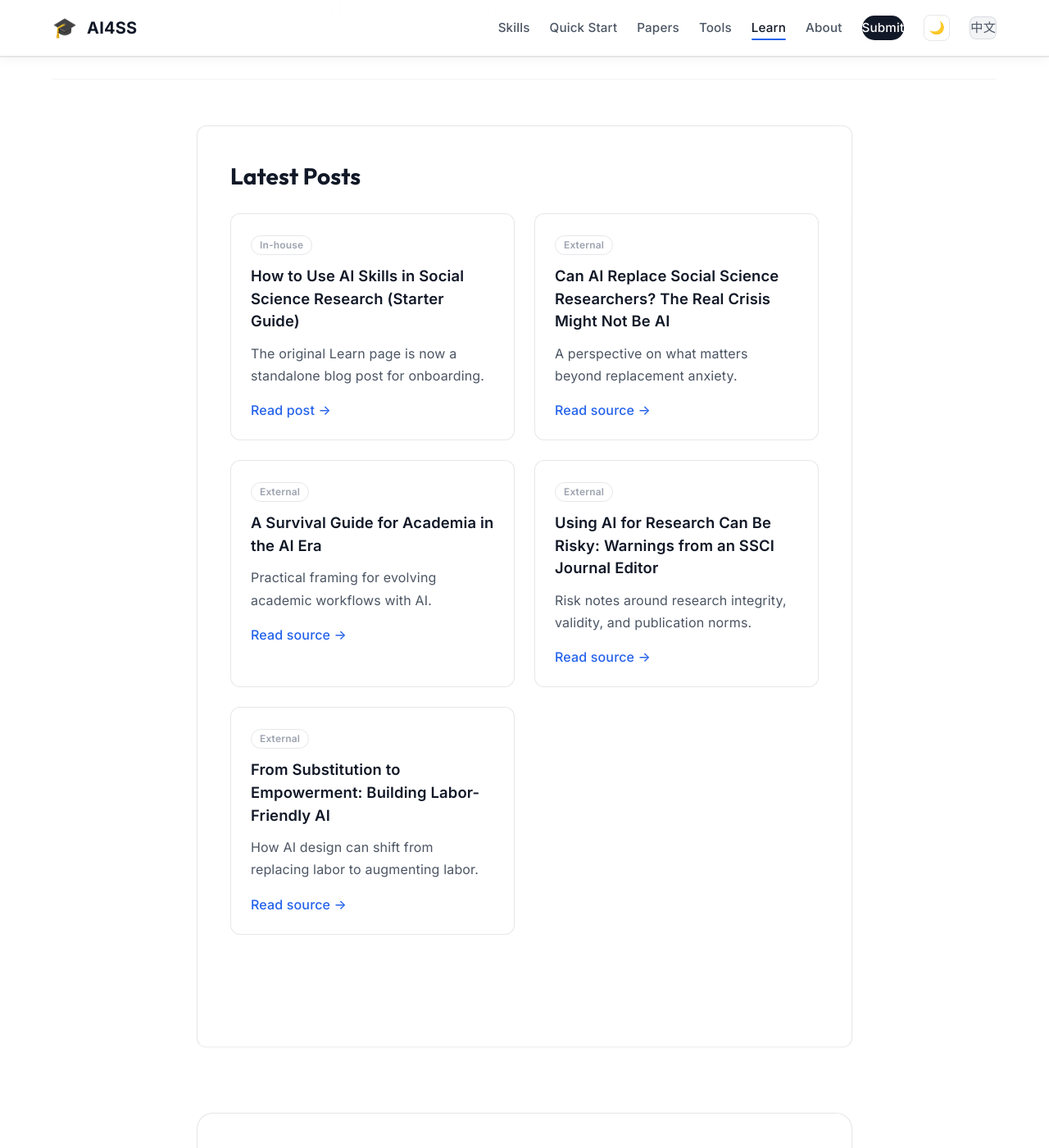
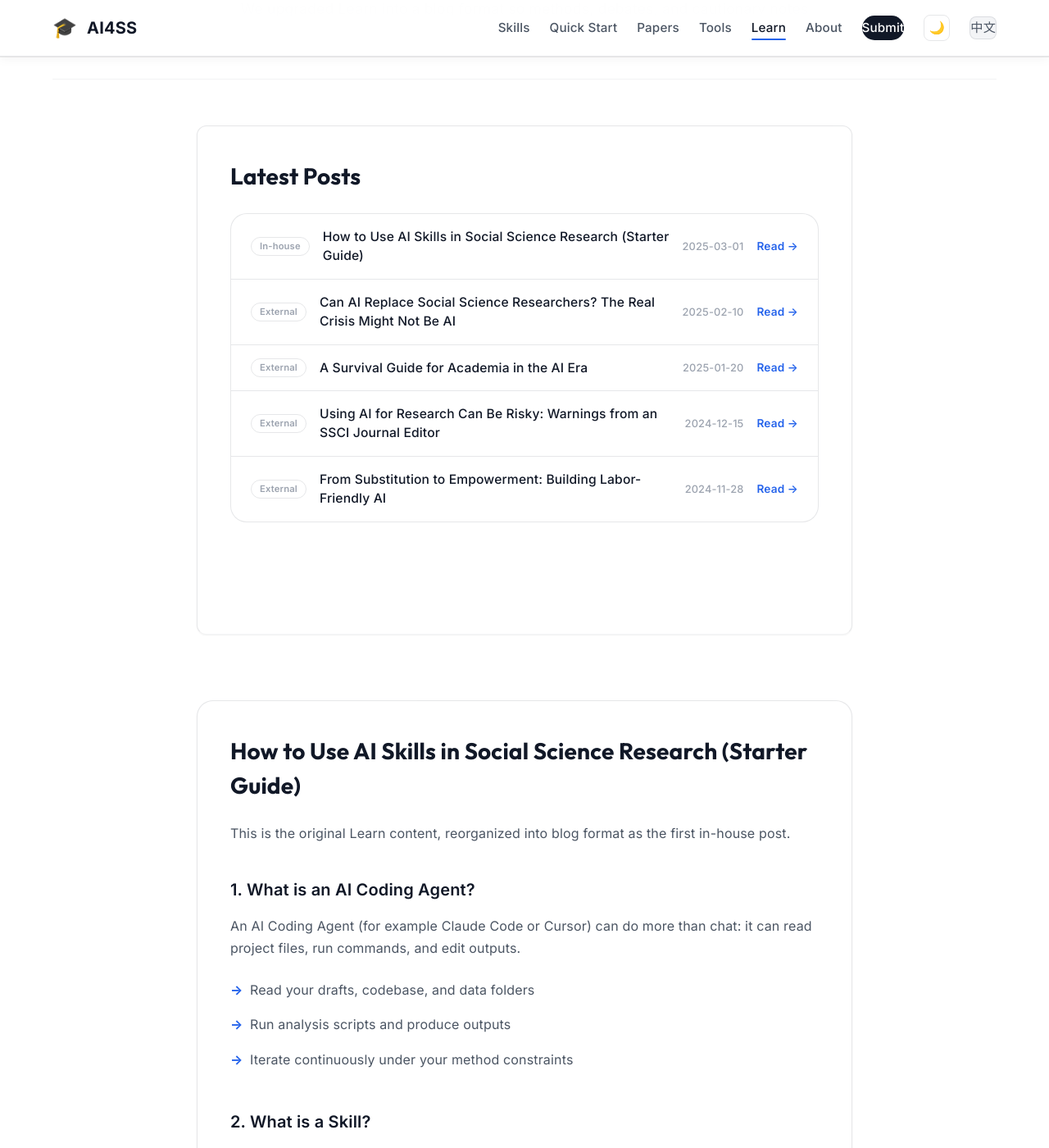
Before and after one commit to mamingsuper/Skills4SocialScience, a Jekyll site: the page built from pages/learn.html, in a window 1280 px wide and 1400 px high, scrolled down 247 px. Shown: the whole window at 82% size. Built offline with Jekyll 4.4.1, drawn with Linux system fonts in a browser that asks for light colours.

Commit message:
feat(learn): redesign blog list as horizontal rows with dates
Replace grid card layout with a clean horizontal list style.
Each row shows: tag badge | title (flex) | date | read arrow.
Applies to both English and Chinese learn pages.

Co-authored-by: Copilot <223556219+Copilot@users.noreply.github.com>

```diff
--- a/pages/learn.html
+++ b/pages/learn.html
@@ -18,56 +18,84 @@ permalink: /pages/learn.html
     <link rel="stylesheet" href="{{ site.baseurl }}/assets/css/learn.css">
     <style>
         .blog-list {
-            display: grid;
-            grid-template-columns: repeat(auto-fit, minmax(280px, 1fr));
-            gap: var(--space-lg);
+            display: flex;
+            flex-direction: column;
             margin-bottom: var(--space-3xl);
+            border: 1px solid var(--border-default);
+            border-radius: var(--border-radius-lg);
+            overflow: hidden;
+            background: white;
         }
 
-        .blog-card {
-            background: white;
-            border: 1px solid var(--border-default);
-            border-radius: var(--border-radius);
-            padding: var(--space-lg);
-            transition: transform 0.2s ease, box-shadow 0.2s ease;
+        .blog-row {
+            display: flex;
+            align-items: center;
+            padding: var(--space-md) var(--space-lg);
+            border-bottom: 1px solid var(--border-default);
+            gap: var(--space-md);
+            text-decoration: none;
+            color: inherit;
+            transition: background 0.15s ease;
         }
 
-        .blog-card:hover {
-            transform: translateY(-3px);
-            box-shadow: var(--shadow-md);
+        .blog-row:last-child {
+            border-bottom: none;
+        }
+
+        .blog-row:hover {
+            background: var(--bg-subtle, #f9fafb);
         }
 
         .blog-tag {
-            display: inline-block;
-            font-size: 0.75rem;
+            flex-shrink: 0;
+            font-size: 0.7rem;
             font-weight: 600;
             color: var(--text-tertiary);
             border: 1px solid var(--border-default);
             border-radius: var(--border-radius-full);
             padding: 2px 10px;
-            margin-bottom: var(--space-sm);
+            white-space: nowrap;
+            min-width: 68px;
+            text-align: center;
         }
 
-        .blog-card h3 {
-            margin: 0 0 var(--space-sm) 0;
-            font-size: 1.15rem;
+        .blog-row-title {
+            flex: 1;
+            font-size: 0.975rem;
+            font-weight: 500;
             line-height: 1.5;
+            color: var(--text-primary);
         }
 
-        .blog-card p {
-            margin: 0 0 var(--space-md) 0;
-            color: var(--text-secondary);
-            line-height: 1.7;
+        .blog-row-meta {
+            flex-shrink: 0;
+            display: flex;
+            align-items: center;
+            gap: var(--space-md);
         }
 
-        .blog-link {
+        .blog-date {
+            font-size: 0.8rem;
+            color: var(--text-tertiary);
+            white-space: nowrap;
+        }
+
+        .blog-arrow {
+            font-size: 0.85rem;
             color: var(--accent-secondary);
             font-weight: 600;
-            text-decoration: none;
+            white-space: nowrap;
         }
 
-        .blog-link:hover {
-            text-decoration: underline;
+        @media (max-width: 640px) {
+            .blog-row {
+                flex-wrap: wrap;
+                gap: var(--space-sm);
+            }
+            .blog-row-meta {
+                width: 100%;
+                justify-content: space-between;
+            }
         }
 
         .post-content {
@@ -118,40 +146,50 @@ permalink: /pages/learn.html
             <section class="learn-section">
                 <h2>Latest Posts</h2>
                 <div class="blog-list">
-                    <article class="blog-card">
+                    <a href="#post-learn-guide" class="blog-row">
                         <span class="blog-tag">In-house</span>
-                        <h3>How to Use AI Skills in Social Science Research (Starter Guide)</h3>
-                        <p>The original Learn page is now a standalone blog post for onboarding.</p>
-                        <a href="#post-learn-guide" class="blog-link">Read post →</a>
-                    </article>
+                        <span class="blog-row-title">How to Use AI Skills in Social Science Research (Starter Guide)</span>
+                        <span class="blog-row-meta">
+                            <span class="blog-date">2025-03-01</span>
+                            <span class="blog-arrow">Read →</span>
+                        </span>
+                    </a>
 
-                    <article class="blog-card">
+                    <a href="https://mp.weixin.qq.com/s/NeijVs31VZrR11puhVNxDQ" target="_blank" rel="noopener noreferrer" class="blog-row">
                         <span class="blog-tag">External</span>
-                        <h3>Can AI Replace Social Science Researchers? The Real Crisis Might Not Be AI</h3>
-                        <p>A perspective on what matters beyond replacement anxiety.</p>
-                        <a href="https://mp.weixin.qq.com/s/NeijVs31VZrR11puhVNxDQ" target="_blank" rel="noopener noreferrer" class="blog-link">Read source →</a>
-                    </article>
+                        <span class="blog-row-title">Can AI Replace Social Science Researchers? The Real Crisis Might Not Be AI</span>
+                        <span class="blog-row-meta">
+                            <span class="blog-date">2025-02-10</span>
+                            <span class="blog-arrow">Read →</span>
+                        </span>
+                    </a>
 
-                    <article class="blog-card">
+                    <a href="https://mp.weixin.qq.com/s/Ac-j-o53xYPOthsjwzLN1g" target="_blank" rel="noopener noreferrer" class="blog-row">
                         <span class="blog-tag">External</span>
-                        <h3>A Survival Guide for Academia in the AI Era</h3>
-                        <p>Practical framing for evolving academic workflows with AI.</p>
-                        <a href="https://mp.weixin.qq.com/s/Ac-j-o53xYPOthsjwzLN1g" target="_blank" rel="noopener noreferrer" class="blog-link">Read source →</a>
-                    </article>
+                        <span class="blog-row-title">A Survival Guide for Academia in the AI Era</span>
+                        <span class="blog-row-meta">
+                            <span class="blog-date">2025-01-20</span>
+                            <span class="blog-arrow">Read →</span>
+                        </span>
+                    </a>
 
-                    <article class="blog-card">
+                    <a href="https://mp.weixin.qq.com/s/auTceFJIYTTyt2HGaFxNag" target="_blank" rel="noopener noreferrer" class="blog-row">
                         <span class="blog-tag">External</span>
-                        <h3>Using AI for Research Can Be Risky: Warnings from an SSCI Journal Editor</h3>
-                        <p>Risk notes around research integrity, validity, and publication norms.</p>
-                        <a href="https://mp.weixin.qq.com/s/auTceFJIYTTyt2HGaFxNag" target="_blank" rel="noopener noreferrer" class="blog-link">Read source →</a>
-                    </article>
+                        <span class="blog-row-title">Using AI for Research Can Be Risky: Warnings from an SSCI Journal Editor</span>
+                        <span class="blog-row-meta">
+                            <span class="blog-date">2024-12-15</span>
+                            <span class="blog-arrow">Read →</span>
+                        </span>
+                    </a>
 
-                    <article class="blog-card">
+                    <a href="https://mp.weixin.qq.com/s/NvgsCQLwU94NPsq_0E-vyg" target="_blank" rel="noopener noreferrer" class="blog-row">
                         <span class="blog-tag">External</span>
-                        <h3>From Substitution to Empowerment: Building Labor-Friendly AI</h3>
-                        <p>How AI design can shift from replacing labor to augmenting labor.</p>
-                        <a href="https://mp.weixin.qq.com/s/NvgsCQLwU94NPsq_0E-vyg" target="_blank" rel="noopener noreferrer" class="blog-link">Read source →</a>
-                    </article>
+                        <span class="blog-row-title">From Substitution to Empowerment: Building Labor-Friendly AI</span>
+                        <span class="blog-row-meta">
+                            <span class="blog-date">2024-11-28</span>
+                            <span class="blog-arrow">Read →</span>
+                        </span>
+                    </a>
                 </div>
             </section>
 
```
Also changed, not shown: zh/pages/learn.html (+89 -51 lines).
